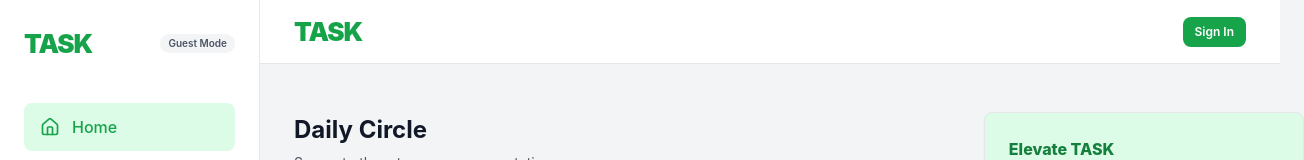
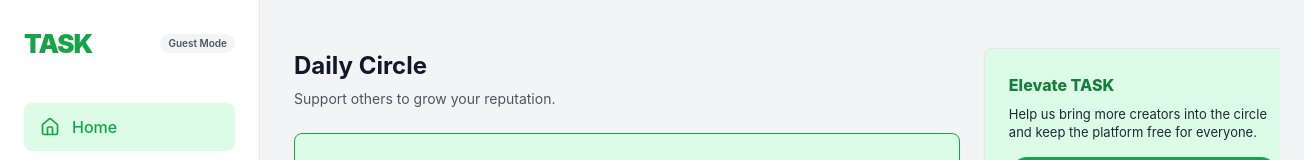
Before and after one commit to authorexhateyou-boop/Task-app, a React (Vite) app: page / in a window 1280 px wide. Shown: the top 160 px of the page, 1304 px wide, since content can reach past the window. Built offline with nearby package versions, Linux system fonts and the light colour scheme; no server answers; the database is empty.

Commit message:
fix: refactor navigation to mobile-first to ensure correct layout on load

```diff
--- a/src/components/Layout.tsx
+++ b/src/components/Layout.tsx
@@ -98,7 +98,7 @@ export default function Layout() {
 
       <div className="main-wrapper">
         {/* Mobile Top Header */}
-        <header className="header" style={{ display: 'block' }}>
+        <header className="header">
           <div className="container header-content">
             <Link to="/" className="logo">TASK</Link>
             {currentUser && userData ? (
--- a/src/index.css
+++ b/src/index.css
@@ -39,6 +39,7 @@ body {
   color: var(--neutral-900);
   line-height: 1.5;
   -webkit-font-smoothing: antialiased;
+  overflow-x: hidden;
 }
 
 button {
@@ -97,13 +98,13 @@ main.container {
   transition: top 0.3s ease;
 }
 
-@media (max-width: 1024px) {
+@media (max-width: 768px) {
   .category-bar {
     top: var(--header-height);
   }
 }
 
-@media (min-width: 1025px) {
+@media (min-width: 769px) {
   .home-grid {
     grid-template-columns: 1fr 320px;
   }
@@ -117,7 +118,7 @@ main.container {
   gap: 24px;
 }
 
-@media (min-width: 1025px) {
+@media (min-width: 769px) {
   .side-rail {
     display: flex;
   }
@@ -201,7 +202,13 @@ main.container {
   position: sticky;
   top: 0;
   z-index: 20;
-  display: none; /* Hidden on desktop */
+  display: block; /* Default mobile */
+}
+
+@media (min-width: 769px) {
+  .header {
+    display: none;
+  }
 }
 .header-content {
   display: flex;
@@ -221,6 +228,7 @@ main.container {
 }
 /* Desktop Sidebar */
 .sidebar {
+  display: none; /* Default mobile */
   width: var(--sidebar-width);
   height: 100vh;
   position: fixed;
@@ -229,9 +237,14 @@ main.container {
   background-color: white;
   border-right: 1px solid var(--neutral-200);
   padding: 24px;
-  display: flex;
   flex-direction: column;
   z-index: 30;
+}
+
+@media (min-width: 769px) {
+  .sidebar {
+    display: flex;
+  }
 }
 
 .sidebar-logo {
@@ -267,9 +280,20 @@ main.container {
 }
 
 .main-wrapper {
-  margin-left: var(--sidebar-width);
+  margin-left: 0; /* Default mobile */
   min-height: 100vh;
   background-color: var(--neutral-100);
+  width: auto;
+}
+
+@media (min-width: 769px) {
+  .main-wrapper {
+    margin-left: var(--sidebar-width);
+  }
+}
+
+.app-layout {
+  overflow-x: hidden;
 }
 
 .desktop-nav {
@@ -284,7 +308,9 @@ main.container {
 }
 
 .mobile-nav {
-  display: none;
+  display: flex; /* Default mobile */
+  justify-content: space-around;
+  align-items: center;
   position: fixed;
   bottom: 0;
   left: 0;
@@ -293,20 +319,18 @@ main.container {
   background-color: white;
   border-top: 1px solid var(--neutral-200);
   z-index: 20;
+  padding-bottom: env(safe-area-inset-bottom);
 }
 
-@media (max-width: 1024px) {
-  .sidebar {
+@media (min-width: 769px) {
+  .mobile-nav {
     display: none;
   }
-  .main-wrapper {
-    margin-left: 0;
-  }
-  .header {
-    display: block;
-  }
+}
+
+@media (max-width: 768px) {
   .container {
-    max-width: 600px; /* Centered content on tablet/mobile */
+    max-width: 100%; /* Full width on mobile containers */
   }
 }
 
```
